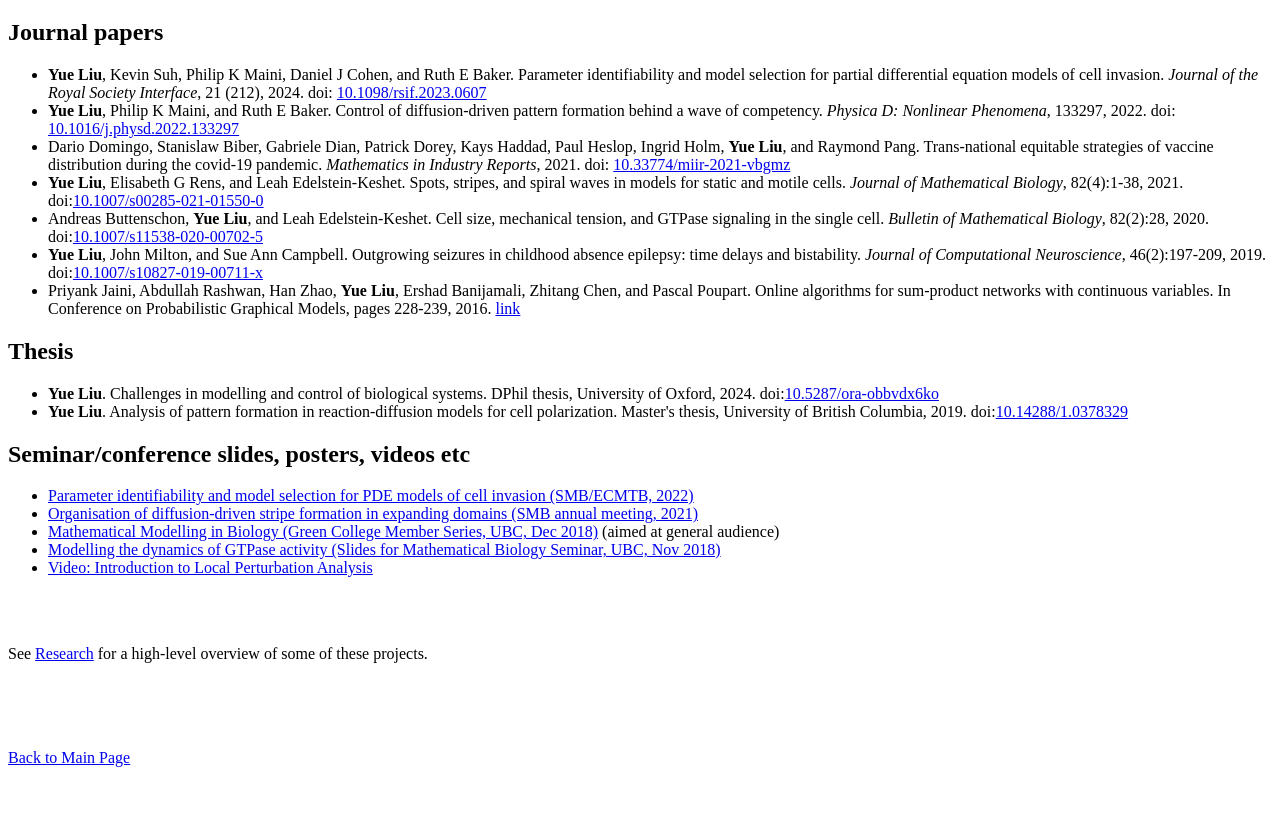
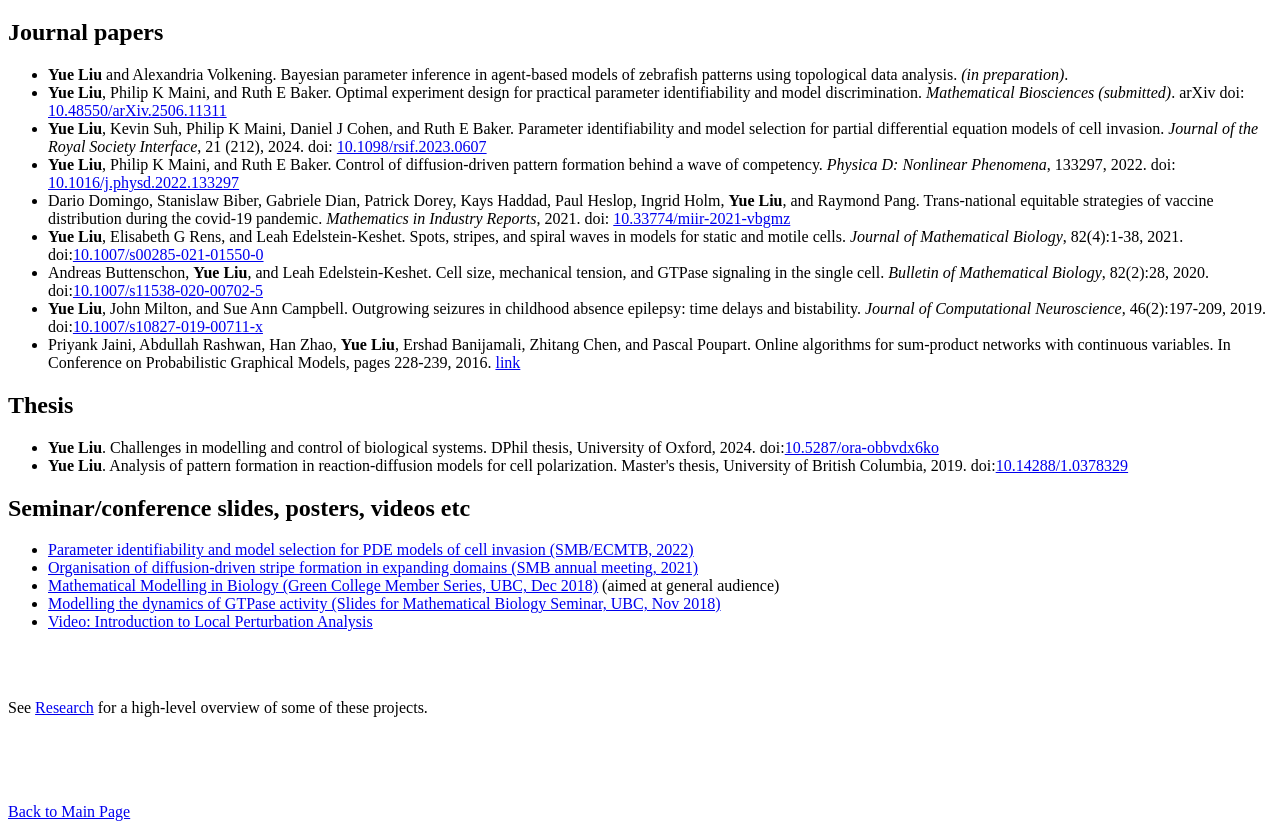
Before and after one commit to liuyue002/liuyue002.github.io, a plain HTML site: page publications.html in a window 1280 px wide. Shown: the part 61-898 px from the top of the page. Before the commit the page ends 844 px from the top, so only its background shows below. Drawn offline with Linux system fonts and the light colour scheme.

Commit message:
update publications

```diff
--- a/publications.html
+++ b/publications.html
@@ -8,6 +8,8 @@
 <h1>Publications</h1>
 <h2>Journal papers</h2>
 <ul>
+    <li><b>Yue Liu</b> and Alexandria Volkening. Bayesian parameter inference in agent-based models of zebrafish patterns using topological data analysis. <i>(in preparation)</i>.</li>
+    <li><b>Yue Liu</b>, Philip K Maini, and Ruth E Baker. Optimal experiment design for practical parameter identifiability and model discrimination. <i>Mathematical Biosciences (submitted)</i>. arXiv doi: <a href="https://arxiv.org/abs/2506.11311">10.48550/arXiv.2506.11311</a> </li>
     <li><b>Yue Liu</b>, Kevin Suh, Philip K Maini, Daniel J Cohen, and Ruth E Baker. Parameter identifiability and model selection for partial differential equation models of cell invasion. <i>Journal of the Royal Society Interface</i>, 21 (212), 2024. doi: <a href="https://royalsocietypublishing.org/doi/full/10.1098/rsif.2023.0607">10.1098/rsif.2023.0607</a> </li>
     <li><b>Yue Liu</b>, Philip K Maini, and Ruth E Baker. Control of diffusion-driven pattern formation behind a wave of competency. <i>Physica D: Nonlinear Phenomena</i>, 133297, 2022. doi: <a href="https://doi.org/10.1016/j.physd.2022.133297">10.1016/j.physd.2022.133297</a></li>
     <li>Dario Domingo, Stanislaw Biber, Gabriele Dian, Patrick Dorey, Kays Haddad, Paul Heslop, Ingrid Holm, <b>Yue Liu</b>, and Raymond Pang. Trans-national equitable strategies of vaccine distribution during the covid-19 pandemic. <i>Mathematics in Industry Reports</i>, 2021. doi: <a href="https://doi.org/10.33774/miir-2021-vbgmz">10.33774/miir-2021-vbgmz</a></li>
```
Also changed, not shown: research.html (+1 -1 lines).
